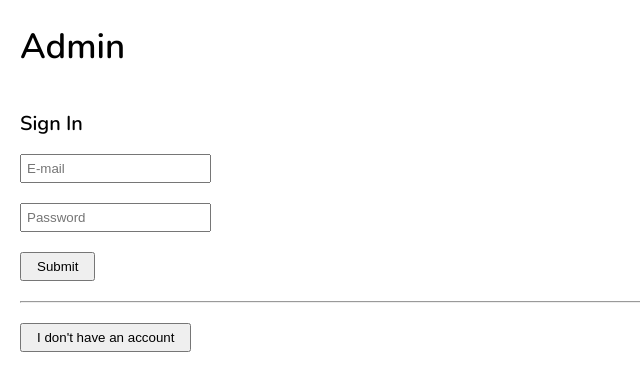
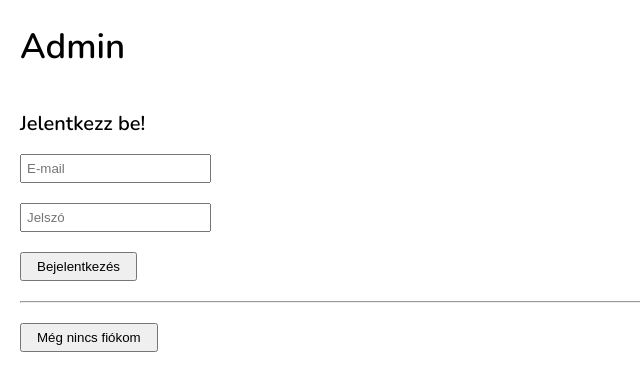
Before and after one commit to Vellyus/blog, a React (Create React App) app: page /admin in a window 1280 px wide. Shown: the top 390 px of the page, without its empty margins (0-640 px from the left). Built offline with nearby package versions, Linux system fonts and the light colour scheme; no server answers; the database is empty.

Commit message:
translated the content to hungarian

```diff
--- a/src/pages/admin/AdminBlog.js
+++ b/src/pages/admin/AdminBlog.js
@@ -54,7 +54,7 @@ export function AdminBlog() {
   return (
     <>
       <h1>AdminBlog</h1>
-      <button onClick={ handleLogout }>Sign out</button>
+      <button onClick={ handleLogout }>Kijelentkezés</button>
 
       { !submit ? (
         <form onSubmit={ handleSubmit } id="newSpendingForm" action="submit-form.php" method="post">
--- a/src/pages/admin/LoginForm.js
+++ b/src/pages/admin/LoginForm.js
@@ -30,22 +30,22 @@ export function LoginForm({ changeForm }) {
 
   return (
     <>
-      <h2>Sign In</h2>
+      <h2>Jelentkezz be!</h2>
       <form onSubmit={ handleLoginUser }>
         <label htmlFor="email">
           <input onChange={ handleInputChange } type="email" name="email" id="email" placeholder="E-mail" />
         </label>
 
         <label htmlFor="password">
-          <input onChange={ handleInputChange } type="password" name="password" id="password" placeholder="Password" />
+          <input onChange={ handleInputChange } type="password" name="password" id="password" placeholder="Jelszó" />
         </label>
 
-        <button type="submit">Submit</button>
+        <button type="submit">Bejelentkezés</button>
       </form>
 
       <hr></hr>
 
-      <button onClick={ changeForm }> I don't have an account</button>
+      <button onClick={ changeForm }>Még nincs fiókom</button>
     </>
   );
 }
--- a/src/pages/admin/RegisterForm.js
+++ b/src/pages/admin/RegisterForm.js
@@ -30,22 +30,22 @@ export function RegisterForm({ changeForm }) {
 
   return (
     <>
-      <h2>Sign Up</h2>
+      <h2>Regisztrálj!</h2>
       <form onSubmit={ handleRegisterUser }>
         <label htmlFor="email">
           <input onChange={ handleInputChange } type="email" name="email" id="email" placeholder="E-mail" />
         </label>
 
         <label htmlFor="password">
-          <input onChange={ handleInputChange } type="password" name="password" id="password" placeholder="Password" />
+          <input onChange={ handleInputChange } type="password" name="password" id="password" placeholder="Jelszó" />
         </label>
 
-        <button type="submit">Submit</button>
+        <button type="submit">Regisztráció</button>
       </form>
 
       <hr></hr>
 
-      <button onClick={ changeForm }>I already have an account</button>
+      <button onClick={ changeForm }>Már van fiókom</button>
     </>
   );
 }
--- a/src/pages/blog/Home.js
+++ b/src/pages/blog/Home.js
@@ -13,7 +13,7 @@ export function Home() {
 
   return (
     <>
-      <h1>Home</h1>
+      <h1>Főoldal</h1>
       {
         blogPosts && Object.keys(blogPosts).map((post, i) => {
           return (
```
Also changed, not shown: summary.txt.
